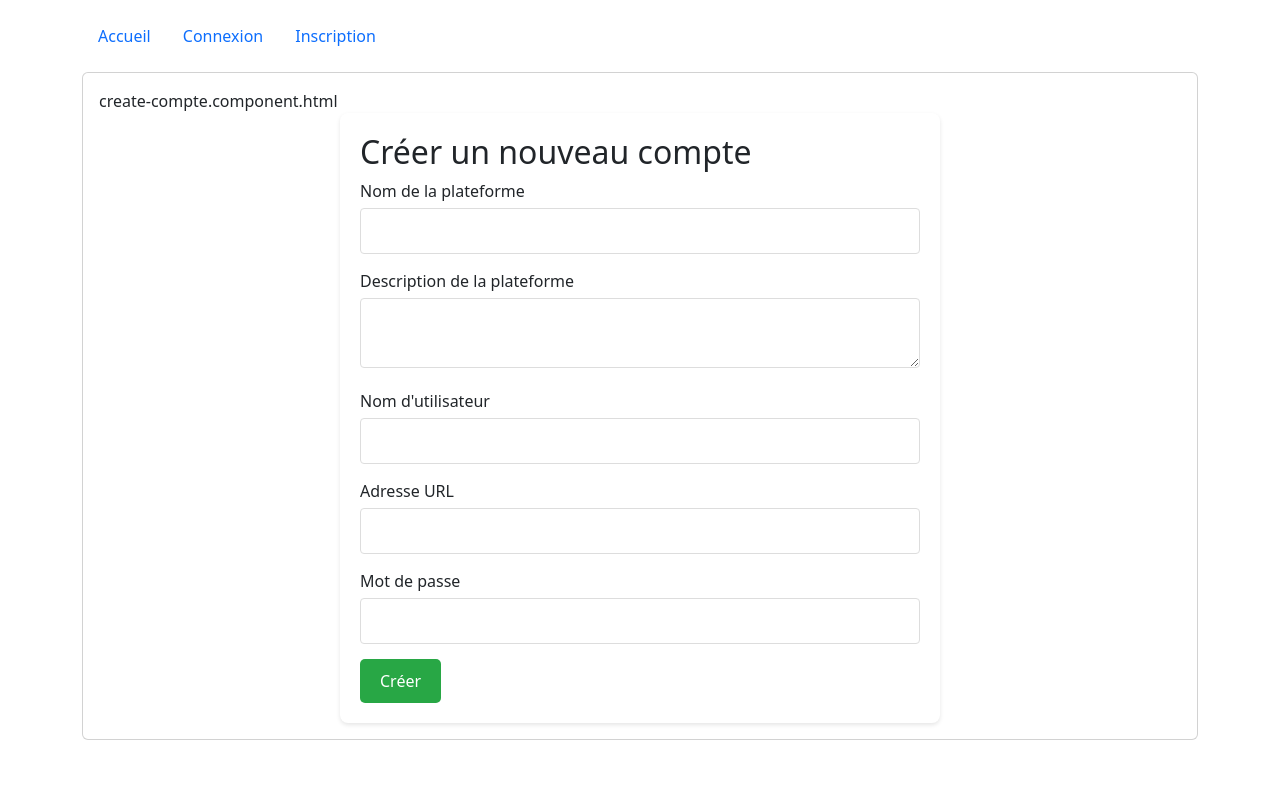
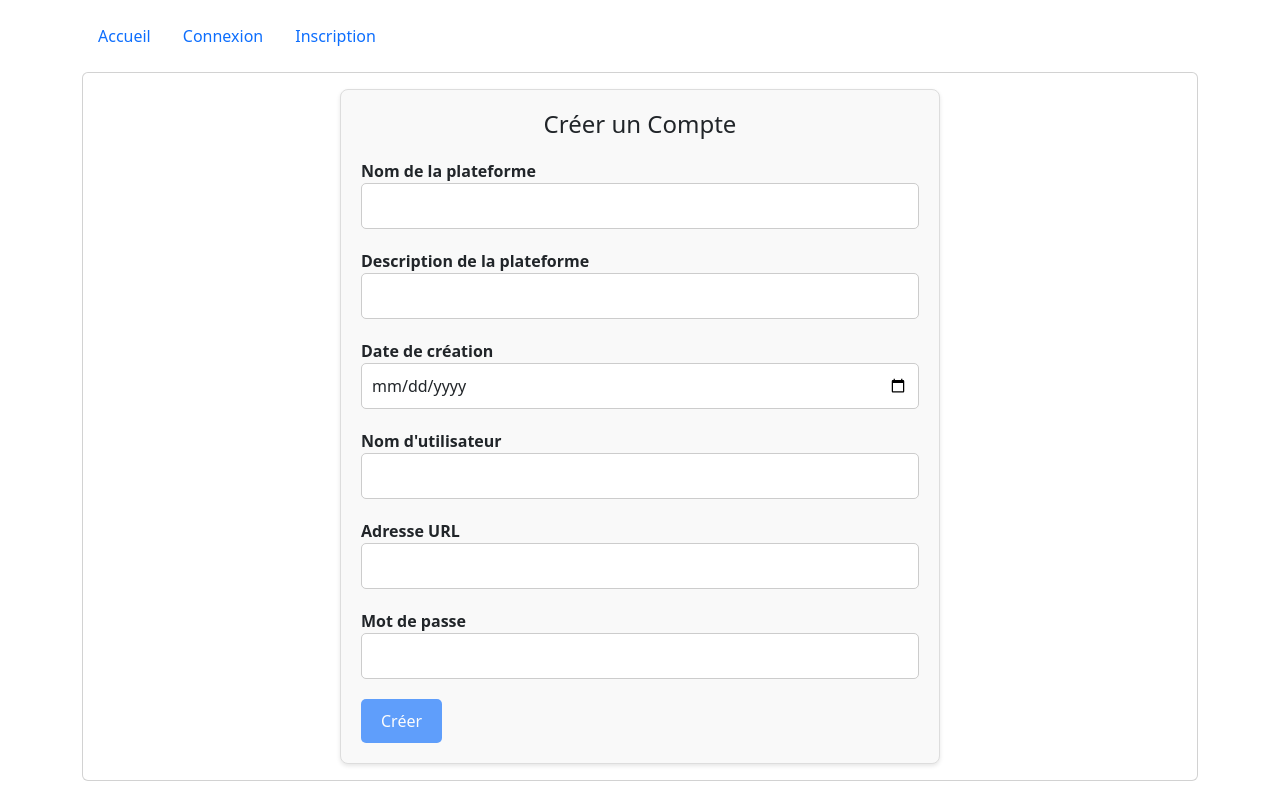
Before and after one commit to Hajar-bouamout/ProjetSoutenance-Angular, an Angular app in the folder projet_ng_ci/: page /compte/ajout in a window 1280 px wide. Built offline with nearby package versions, Linux system fonts and the light colour scheme.

Commit message:
create compte component v1

```diff
--- a/projet_ng_ci/src/app/app.module.ts
+++ b/projet_ng_ci/src/app/app.module.ts
@@ -12,6 +12,7 @@ import { HttpClient, HttpClientModule } from '@angular/common/http';
 import { UtilisateurComponent } from './utilisateur/utilisateur.component';
 import { CompteListComponent } from './compte-list/compte-list.component';
 import { CreateCompteComponent } from './create-compte/create-compte.component';
+import { PasswordComponent } from './password/password.component';
 
 
 
@@ -24,7 +25,8 @@ import { CreateCompteComponent } from './create-compte/create-compte.component';
     HomeComponent,
     UtilisateurComponent,
     CompteListComponent,
-    CreateCompteComponent
+    CreateCompteComponent,
+    PasswordComponent
 
 
   ],
--- a/projet_ng_ci/src/app/create-compte/create-compte.component.css
+++ b/projet_ng_ci/src/app/create-compte/create-compte.component.css
@@ -1,41 +1,78 @@
-/* create-compte.component.css */
-
-.create-compte-container {
+/* Styles généraux */
+.container {
     max-width: 600px;
-    margin: 0 auto;
+    margin: auto;
     padding: 20px;
-    background-color: #fff;
+    background-color: #f9f9f9;
+    border: 1px solid #ddd;
     border-radius: 8px;
     box-shadow: 0 2px 4px rgba(0, 0, 0, 0.1);
   }
 
-  .form-group {
-    margin-bottom: 15px;
+  h2 {
+    font-size: 24px;
+    margin-bottom: 20px;
+    text-align: center;
   }
 
-  .form-group label {
-    display: block;
-    margin-bottom: 5px;
+  .form-group {
+    margin-bottom: 20px;
   }
 
-  .form-group input,
-  .form-group textarea {
+  label {
+    font-weight: bold;
+  }
+
+  input[type="text"],
+  input[type="password"],
+  input[type="date"] {
     width: 100%;
     padding: 10px;
-    border: 1px solid #ddd;
-    border-radius: 4px;
+    font-size: 16px;
+    border: 1px solid #ccc;
+    border-radius: 5px;
   }
 
-  .create-button {
+  input[type="text"]:focus,
+  input[type="password"]:focus,
+  input[type="date"]:focus {
+    outline: none;
+    border-color: #007bff;
+  }
+
+  button {
     padding: 10px 20px;
     font-size: 16px;
-    background-color: #28a745;
+    background-color: #007bff;
     color: #fff;
     border: none;
     border-radius: 5px;
     cursor: pointer;
+    transition: background-color 0.3s ease;
   }
 
-  .create-button:hover {
-    background-color: #218838;
+  button:hover {
+    background-color: #00b30f;
   }
+
+  .alert {
+    padding: 10px;
+    margin-top: 20px;
+    border-radius: 5px;
+  }
+
+  .alert-danger {
+    color: #721c24;
+    background-color: #f8d7da;
+    border: 1px solid #f5c6cb;
+  }
+
+  @media (max-width: 768px) {
+    .container {
+      padding: 10px;
+    }
+
+    button {
+      width: 100%;
+    }
+  }
--- a/projet_ng_ci/src/app/create-compte/create-compte.component.html
+++ b/projet_ng_ci/src/app/create-compte/create-compte.component.html
@@ -1,27 +1,33 @@
-create-compte.component.html
-<div class="create-compte-container">
-  <h2>Créer un nouveau compte</h2>
+<!-- create-compte.component.html -->
+
+<div class="container">
+  <h2>Créer un Compte</h2>
   <form [formGroup]="createCompteForm" (ngSubmit)="onSubmit()">
     <div class="form-group">
       <label for="platformName">Nom de la plateforme</label>
-      <input id="platformName" formControlName="platformName" type="text">
+      <input type="text" class="form-control" id="platformName" formControlName="platformName">
     </div>
     <div class="form-group">
       <label for="platformDescription">Description de la plateforme</label>
-      <textarea id="platformDescription" formControlName="platformDescription"></textarea>
+      <input type="text" class="form-control" id="platformDescription" formControlName="platformDescription">
+    </div>
+    <div class="form-group">
+      <label for="creationDate">Date de création</label>
+      <input type="date" class="form-control" id="creationDate" formControlName="creationDate">
     </div>
     <div class="form-group">
       <label for="username">Nom d'utilisateur</label>
-      <input id="username" formControlName="username" type="text">
+      <input type="text" class="form-control" id="username" formControlName="username">
     </div>
     <div class="form-group">
       <label for="urlAdress">Adresse URL</label>
-      <input id="urlAdress" formControlName="urlAdress" type="text">
+      <input type="text" class="form-control" id="urlAdress" formControlName="urlAdress">
     </div>
     <div class="form-group">
       <label for="password">Mot de passe</label>
-      <input id="password" formControlName="password" type="password">
+      <input type="password" class="form-control" id="password" formControlName="password">
     </div>
-    <button type="submit" class="create-button">Créer</button>
+    <button type="submit" class="btn btn-primary" [disabled]="!createCompteForm.valid">Créer</button>
   </form>
+  <div *ngIf="errorMessage" class="alert alert-danger mt-3">{{ errorMessage }}</div>
 </div>
--- a/projet_ng_ci/src/app/create-compte/create-compte.component.ts
+++ b/projet_ng_ci/src/app/create-compte/create-compte.component.ts
@@ -1,9 +1,8 @@
 import { Component } from '@angular/core';
 import { FormBuilder, FormGroup, Validators } from '@angular/forms';
+import { Router } from '@angular/router';
 import { CompteService } from '../compte.service';
-import { Router } from '@angular/router';
 import { CreateCompteRequest } from '../model';
-
 
 @Component({
   selector: 'app-create-compte',
@@ -13,6 +12,7 @@ import { CreateCompteRequest } from '../model';
 export class CreateCompteComponent {
   createCompteForm: FormGroup;
   errorMessage: string | undefined;
+  suggestedPassword: string | undefined;
 
   constructor(
     private formBuilder: FormBuilder,
@@ -37,11 +37,20 @@ export class CreateCompteComponent {
       this.compteService.createCompte(createRequest).subscribe({
         next: () => {
           console.log('Compte créé avec succès');
-          this.router.navigate(['/compte']);
+          this.router.navigate(['/compte/ajout']);
         },
         error: (err) => {
           console.error('Erreur lors de la création du compte', err);
-          this.errorMessage = 'Erreur lors de la création du compte : ' + (err.error?.message || 'Une erreur interne est survenue.');
+          if (err.status === 400) {
+            // Cas où le mot de passe n'est pas assez fort
+            this.errorMessage = err.error;
+            if (err.error.includes('Mot de passe suggéré')) {
+              const suggestedPassword = err.error.split(': ')[1].trim();
+              this.suggestedPassword = suggestedPassword;
+            }
+          } else {
+            this.errorMessage = 'Une erreur est survenue lors de la création du compte.';
+          }
         }
       });
     } else {
--- /dev/null
+++ b/projet_ng_ci/src/app/password.service.ts
@@ -0,0 +1,84 @@
+import { HttpClient } from '@angular/common/http';
+import { Injectable } from '@angular/core';
+import { Observable } from 'rxjs';
+
+@Injectable({
+  providedIn: 'root'
+})
+export class PasswordService {
+
+  private baseUrl = 'http://localhost:8080/api/password';
+
+  constructor(private http: HttpClient) { }
+
+  // Méthode pour créer un mot de passe
+  createPassword(request: CreatePasswordRequest): Observable<string> {
+    return this.http.post<string>(`${this.baseUrl}/ajout`, request);
+  }
+
+  // Méthode pour mettre à jour le mot de passe d'un utilisateur
+  updatePassword(idUser: string, newPassword: string): Observable<void> {
+    const params = { idUser, newPassword };
+    return this.http.put<void>(`${this.baseUrl}/utilisateur/update`, params);
+  }
+
+  // Méthode pour obtenir le mot de passe d'un utilisateur par son ID
+  getPasswordByUserId(idUser: string): Observable<string> {
+    return this.http.get<string>(`${this.baseUrl}/utilisateur/${idUser}`);
+  }
+
+  // Méthode pour demander la réinitialisation du mot de passe
+  requestPasswordReset(email: string): Observable<string> {
+    return this.http.post<string>(`${this.baseUrl}/utilisateur/request-reset`, null, {
+      params: { email }
+    });
+  }
+
+  // Méthode pour réinitialiser le mot de passe
+  resetPassword(token: string, newPassword: string): Observable<string> {
+    return this.http.post<string>(`${this.baseUrl}/utilisateur/reset`, null, {
+      params: { token, newPassword }
+    });
+  }
+
+  // Méthode pour vérifier la force du mot de passe
+  // checkPasswordStrength(request: PasswordCheckRequest): Observable<PasswordCheckResponse> {
+  //   return this.http.post<PasswordCheckResponse>(`${this.baseUrl}/compte/check-strength`, request);
+  // }
+  checkPasswordStrength(password: string): Observable<PasswordCheckResponse> {
+    return this.http.post<PasswordCheckResponse>('/api/password/compte/check-strength', { password });
+  }
+
+  // Méthode pour vérifier la vulnérabilité du mot de passe
+  checkPasswordVulnerability(request: PasswordCheckRequest): Observable<PasswordCheckResponse> {
+    return this.http.post<PasswordCheckResponse>(`${this.baseUrl}/compte/check-vulnerability`, request);
+  }
+
+  // Méthode pour générer un mot de passe fort
+  // generatePassword(): Observable<PasswordGeneratedResponse> {
+  //   return this.http.post<PasswordGeneratedResponse>(`${this.baseUrl}/compte/generate`, null);
+  // }
+  generatePassword(): Observable<{ password: string }> {
+    return this.http.post<{ password: string }>('/api/password/compte/generate', {});
+  }
+}
+
+// Interfaces pour les requêtes et réponses
+
+export interface CreatePasswordRequest {
+  // Définir ici les propriétés nécessaires pour créer un mot de passe
+}
+
+export interface PasswordCheckRequest {
+  password: string;
+}
+
+export interface PasswordCheckResponse {
+  isStrong: boolean;
+  isVulnerable: boolean;
+  message: string;
+}
+
+export interface PasswordGeneratedResponse {
+  password: string;
+}
--- /dev/null
+++ b/projet_ng_ci/src/app/password/password.component.html
@@ -0,0 +1 @@
+<p>password works!</p>
--- /dev/null
+++ b/projet_ng_ci/src/app/password/password.component.ts
@@ -0,0 +1,22 @@
+import { Component } from '@angular/core';
+import { PasswordService, PasswordCheckRequest, PasswordCheckResponse } from '../password.service';
+@Component({
+  selector: 'app-password',
+  templateUrl: './password.component.html',
+  styleUrl: './password.component.css'
+})
+export class PasswordComponent {
+
+  constructor(private passwordService: PasswordService) {}
+
+  checkPasswordStrength(password: string) {
+    const request: PasswordCheckRequest = { password }; // Utilisation correcte de PasswordCheckRequest
+    this.passwordService.checkPasswordStrength(password)
+      .subscribe((response: PasswordCheckResponse) => {
+        console.log(response.message); // Gérer la réponse ici
+      }, (error: any) => {
+        console.error('Erreur lors de la vérification de la force du mot de passe :', error);
+      });
+  }
+
+}
```
Also changed, not shown: projet_ng_ci/src/app/cryptograph.service.ts (added, +27 -0 lines), projet_ng_ci/src/app/password/password.component.css (added).
